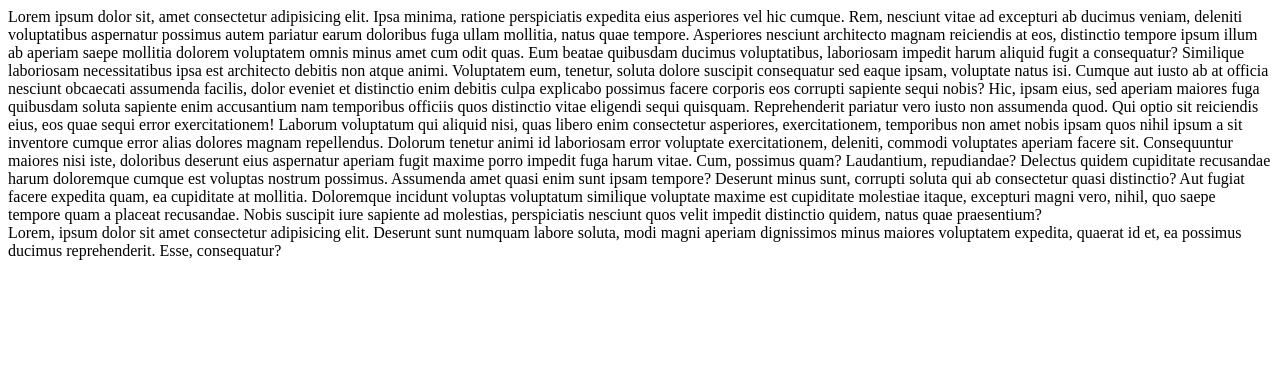
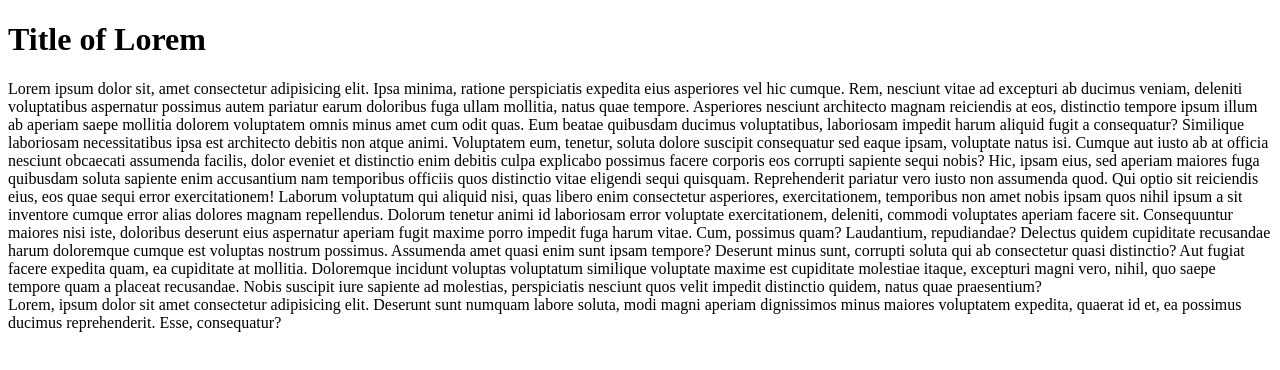
Before and after one commit to aungthinnko/MyNewRepo, a plain HTML site: page index.html in a window 1280 px wide. Drawn offline with Linux system fonts and the light colour scheme.

Commit message:
adding h1

```diff
--- a/index.html
+++ b/index.html
@@ -8,6 +8,7 @@
 </head>
 <body>
     <header>
+        <h1>Title of Lorem</h1>
         Lorem ipsum dolor sit, amet consectetur adipisicing elit.
         Ipsa minima, ratione perspiciatis expedita eius asperiores vel hic cumque.
         Rem, nesciunt vitae ad excepturi ab ducimus veniam, deleniti voluptatibus
--- a/style.css
+++ b/style.css
@@ -9,3 +9,8 @@ header {
 section {
     font-family: 'Times New Roman', Times, serif;
 }
+
+h1 {
+    margin: 20px;
+    padding: 20px;
+}
```
